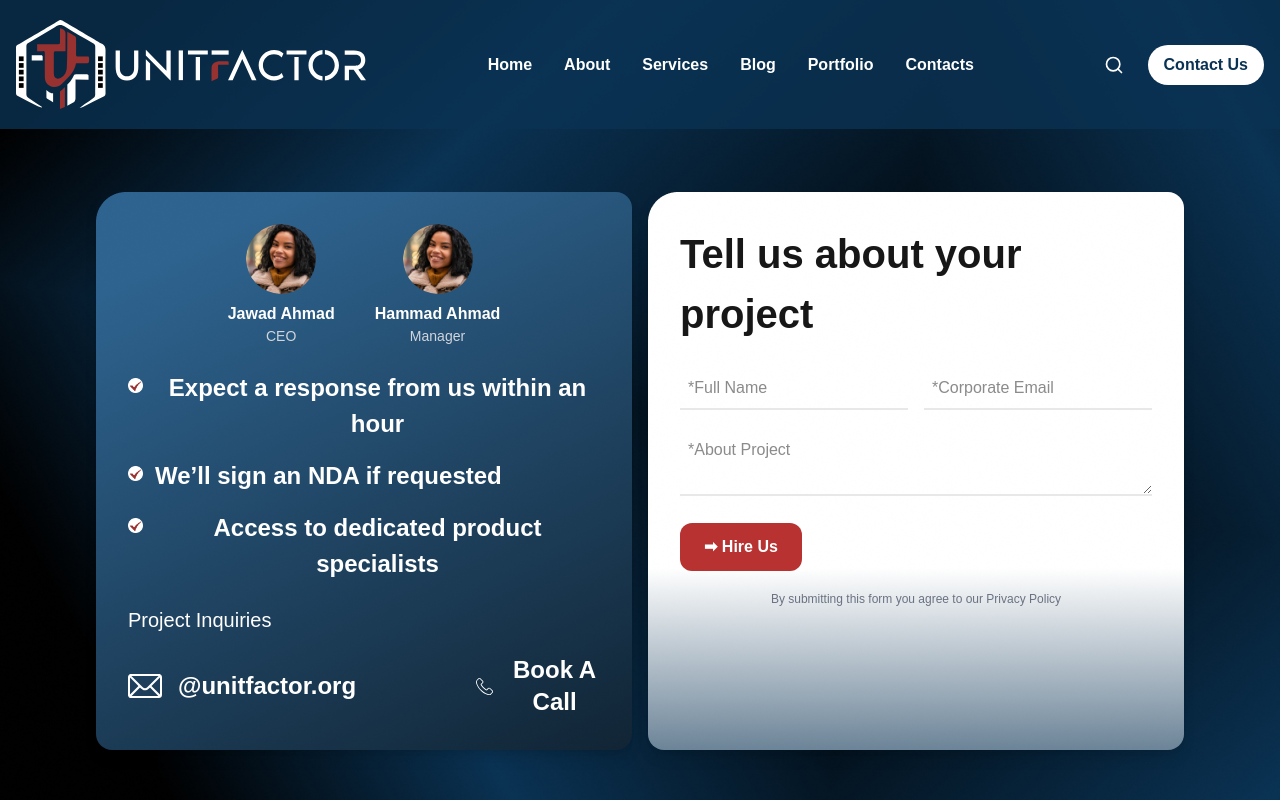
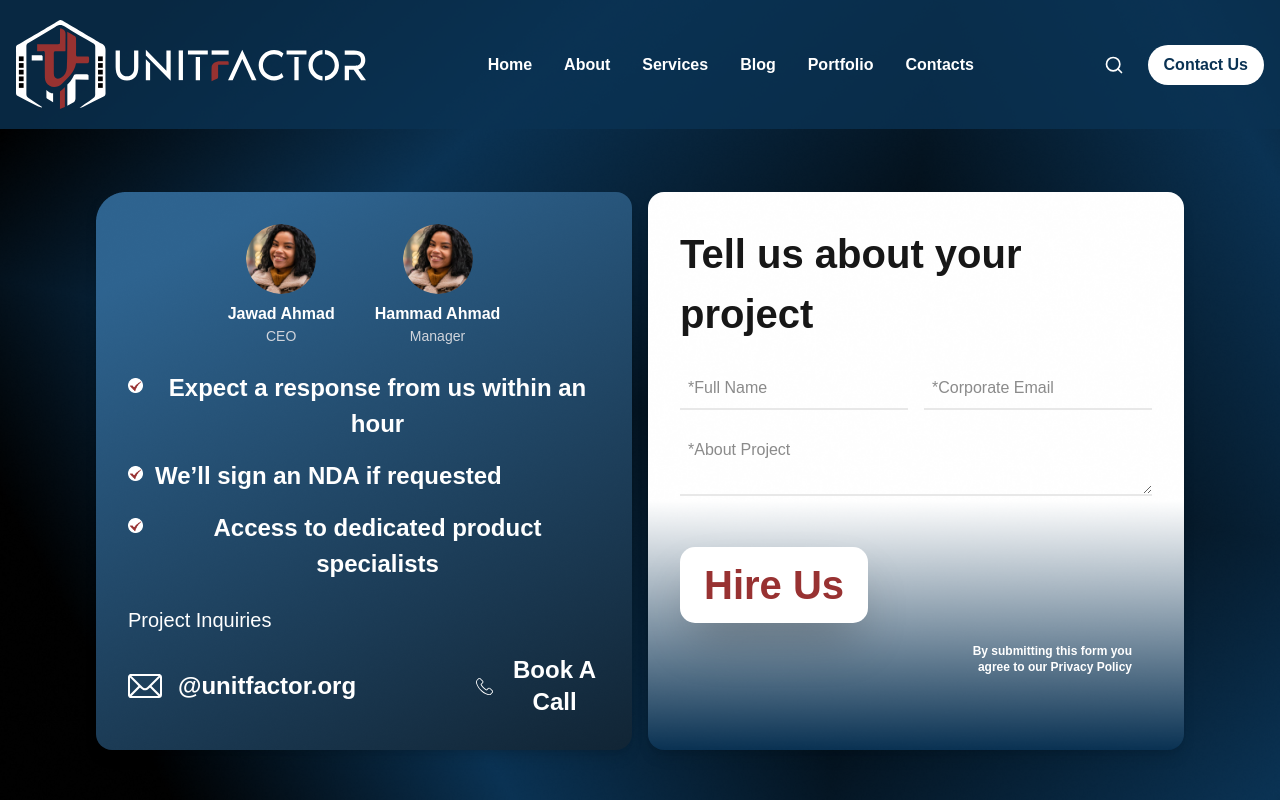
Before and after one commit to M-Jawad338211/UnitFactor-Website, a Next.js app: page /contacts in a window 1280 px wide. Shown: the top 800 px of the page. Built offline with nearby package versions, Linux system fonts and the light colour scheme.

Commit message:
contact page updated

```diff
--- a/src/app/contacts/page.js
+++ b/src/app/contacts/page.js
@@ -115,7 +115,7 @@ function Contacts() {
           </div>
         </div>
 
-        <div className="bg-[url('/form.png')] rounded-2xl shadow-lg p-8 w-full md:w-1/2">
+        <div className="bg-[url('/form.png')] bg-cover bg-no-repeat bg-center rounded-2xl shadow-lg p-8 w-full md:w-1/2">
           <h2 className="text-[40px] text-left font-bold mb-6">
             Tell us about your project
           </h2>
@@ -138,18 +138,16 @@ function Contacts() {
               className="w-full border-b-2 border-[#E8E8E8] outline-none p-2"
             />
 
-            <div className="flex items-center gap-3">
+            <div className="flex items-center gap-3 mt-6">
               <button
                 type="submit"
-                className="flex items-center gap-2 bg-[#B83232] hover:bg-[#8B2424] text-white px-6 py-3 rounded-xl font-bold"
+                className="flex items-center  bg-white hover:bg-[#0A3253] text-[#983232] hover:text-white px-6 py-2 rounded-[15px] cursor-pointer shadow-2xl  text-[40px] font-bold"
               >
-                ➡ Hire Us
+                Hire Us
               </button>
             </div>
-
-            {/* Privacy Policy */}
-            <p className="text-xs text-gray-500 mt-4">
-              By submitting this form you agree to our Privacy Policy
+            <p className="text-xs font-bold text-white pr-5 text-right  mt-4">
+              By submitting this form you<br></br> agree to our Privacy Policy
             </p>
           </form>
         </div>
```
